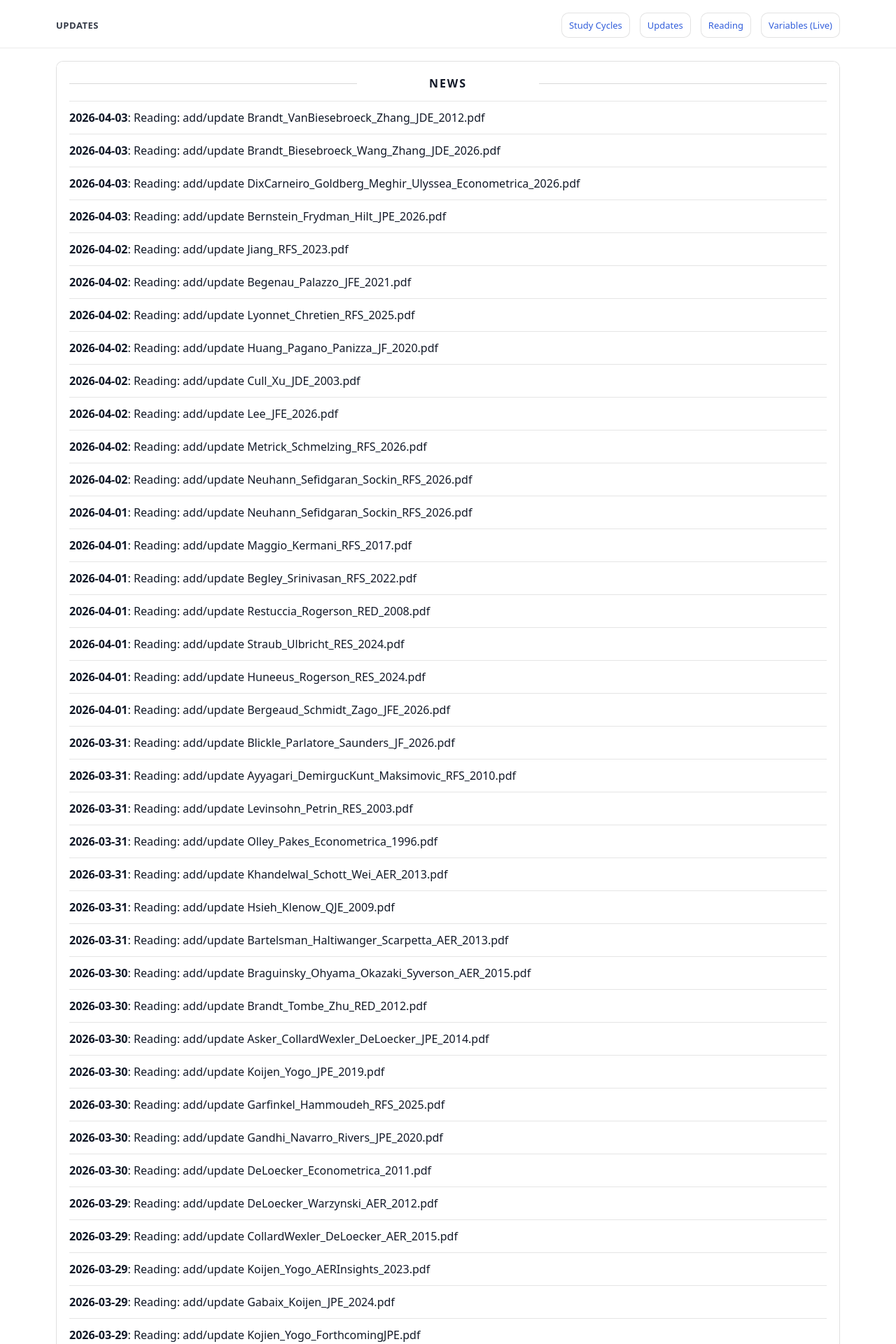
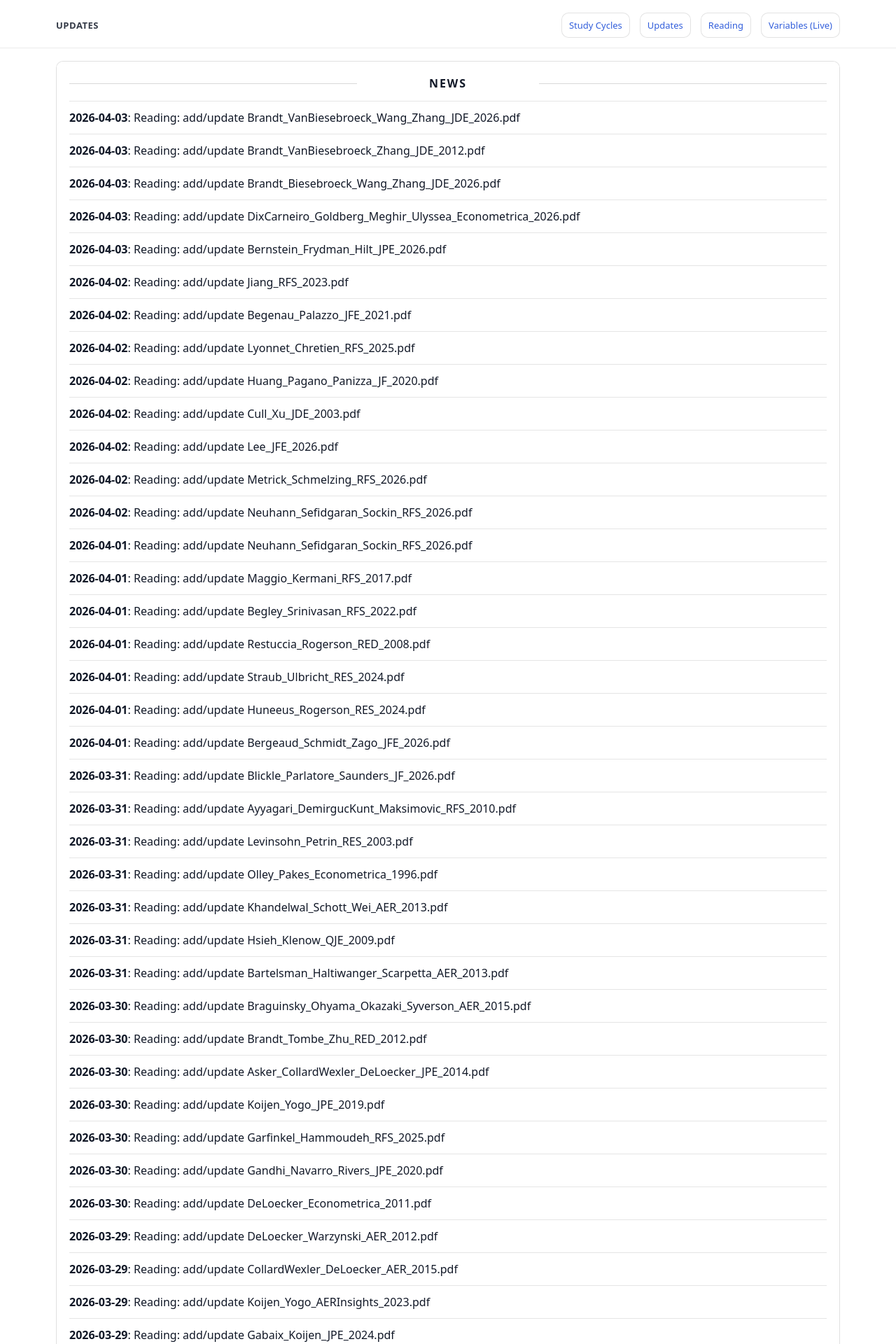
Before and after one commit to yaxinzn/study-archive, a Jekyll site: the page built from updates/index.md, in a window 1280 px wide. Shown: the top 1920 px of the page at 70% size. Built offline with Jekyll 4.4.1, drawn with Linux system fonts in a browser that asks for light colours; some of the changed text lies outside the part shown.

Commit message:
chore: update NEWS feed

```diff
--- a/_data/news.yml
+++ b/_data/news.yml
@@ -1,4 +1,7 @@
 # Auto-generated update history (sorted newest -> oldest). Do not edit manually.
+- ts: "1775208063"
+  date: "2026-04-03"
+  title: "Reading: add/update Brandt_VanBiesebroeck_Wang_Zhang_JDE_2026.pdf"
 - ts: "1775208018"
   date: "2026-04-03"
   title: "Reading: add/update Brandt_VanBiesebroeck_Zhang_JDE_2012.pdf"
```
